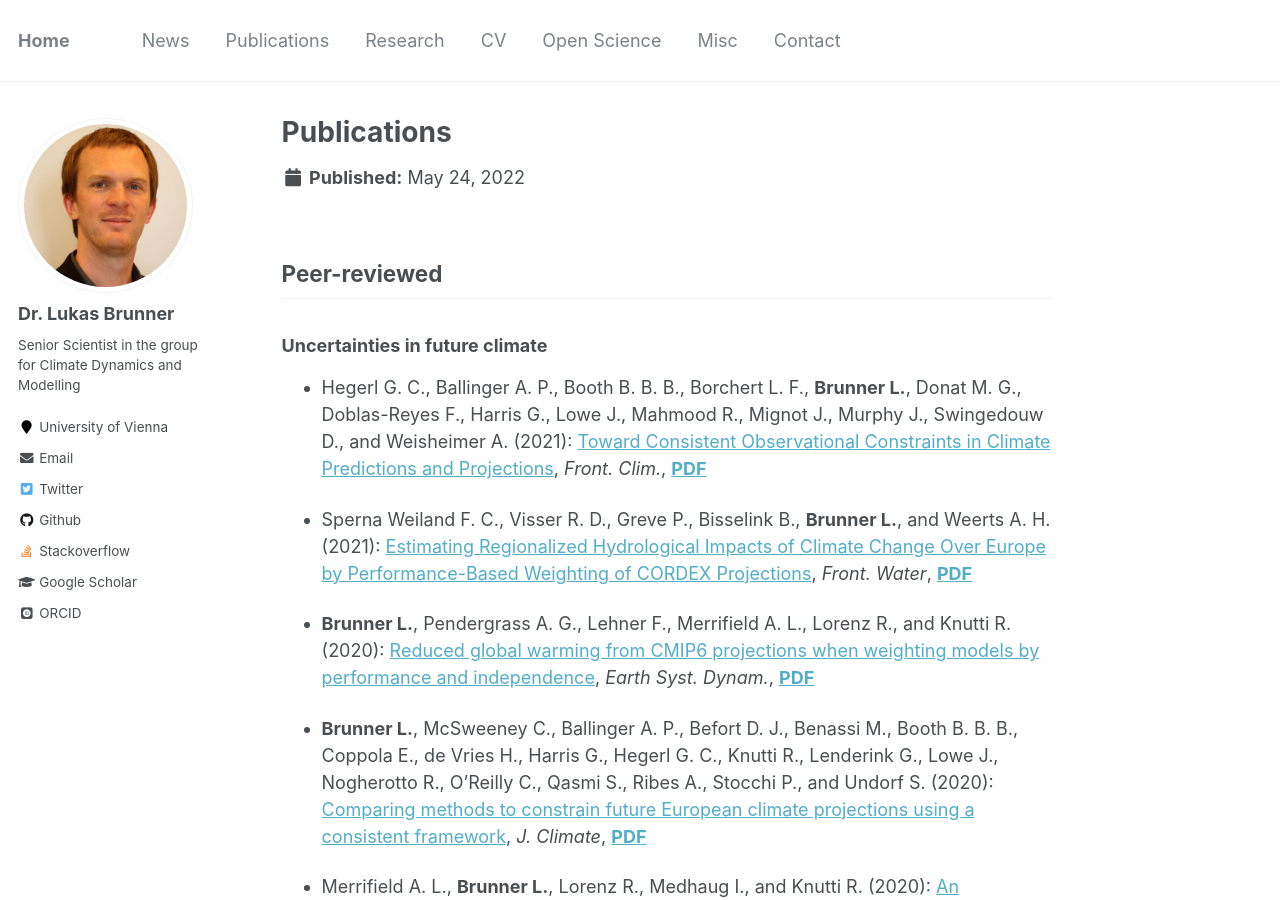
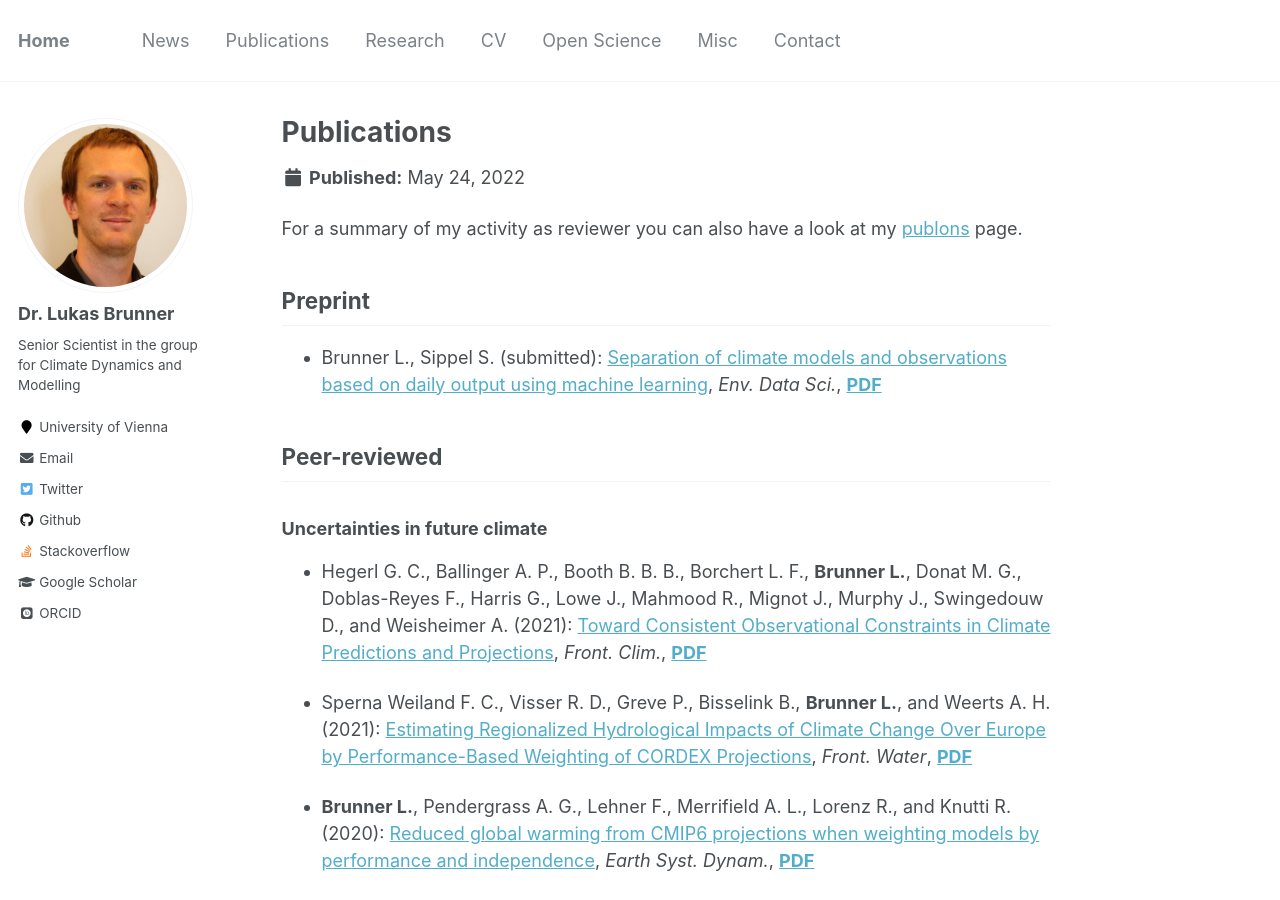
Before and after one commit to lukasbrunner/lukasbrunner.github.io, a Jekyll site: the page built from _publications/publications.md, in a window 1280 px wide and 900 px high. Built offline with Jekyll 4.4.1, drawn with Linux system fonts in a browser that asks for light colours; some web fonts are replaced.

Commit message:
Add EDS preprint

```diff
--- a/_publications/publications.md
+++ b/_publications/publications.md
@@ -5,9 +5,16 @@ author_profile: true
 share: false
 ---
 
-<!-- In Press -->
-<!-- -------- -->
+For a summary of my activity as reviewer you can also have a look at my <a href="https://publons.com/researcher/3679169/lukas-brunner/peer-review/" target="_blank">publons</a> page.
 
+Preprint
+--------
+
+- Brunner L., Sippel S. (submitted):
+<a href="https://doi.org/10.31223/X53M0J" target="_blank">
+Separation of climate models and observations based on daily output using machine learning</a>,
+_Env. Data Sci._,
+<a href="https://lukasbrunner.github.io/files/Brunner2022_EarthArxiv.pdf" target="_blank"><b>PDF</b></a>
 
 
 Peer-reviewed
```
